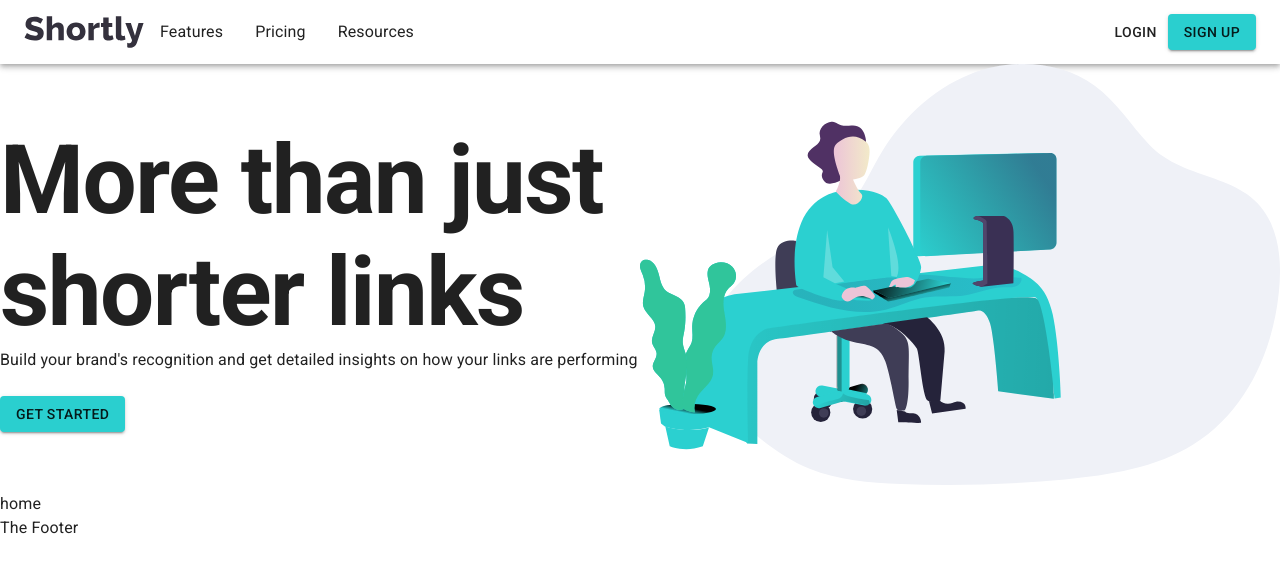
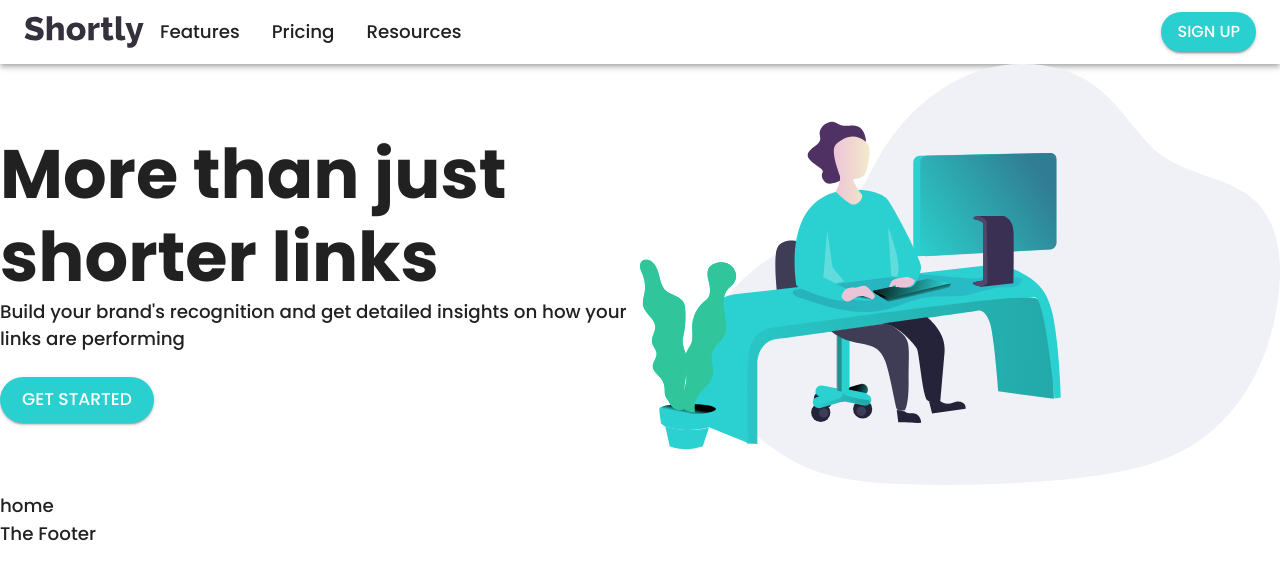
Before and after one commit to obayalhusein/avertra-short-links, a React (Create React App) app: page / in a window 1280 px wide. Shown: the top 580 px of the page. Built offline with nearby package versions, Linux system fonts and the light colour scheme.

Commit message:
add poppin font family / style typography and buttons

```diff
--- a/public/index.html
+++ b/public/index.html
@@ -10,7 +10,9 @@
     <link rel="manifest" href="%PUBLIC_URL%/manifest.json" />
 
     <!-- Fonts -->
-    <link rel="stylesheet" href="https://fonts.googleapis.com/css?family=Roboto:300,400,500,700&display=swap" />
+    <link rel="preconnect" href="https://fonts.googleapis.com">
+    <link rel="preconnect" href="https://fonts.gstatic.com" crossorigin>
+    <link href="https://fonts.googleapis.com/css2?family=Poppins:wght@500;700&display=swap" rel="stylesheet">
 
     <!-- Material UI icons -->
     <link rel="stylesheet" href="https://fonts.googleapis.com/icon?family=Material+Icons" />
--- a/src/components/sections/IntroSection.jsx
+++ b/src/components/sections/IntroSection.jsx
@@ -6,7 +6,7 @@
     <section>
       <Grid container alignItems="center">
         <Grid xs={6}>
-          <Typography variant="h1" component="h1">
+          <Typography variant="h2" component="h1">
             <Box fontWeight="fontWeightBold" component="span">
               More than just shorter links
             </Box>
@@ -16,7 +16,7 @@
             Build your brand's recognition and get detailed insights on how your links are performing
           </Typography>
 
-          <Button variant="contained" sx={{ mt: 3 }}>Get Started</Button>
+          <Button variant="contained" sx={{ mt: 3 }} size="large">Get Started</Button>
         </Grid>
         <Grid xs={6}>
           <img src="/images/illustrations/illustration-working.svg" />
--- a/src/themes/default.js
+++ b/src/themes/default.js
@@ -5,7 +5,25 @@
       primary: {
         main: '#2acfcf'
       }
-    }
+    },
+    typography: {
+      fontFamily: '"Poppins", sans-serif',
+      fontSize: 16,
+      fontWeightLight: 500,
+      fontWeightRegular: 500,
+      fontWeightMedium: 500,
+      fontWeightBold: 700,
+    },
+    components: {
+      MuiButton: {
+        styleOverrides: {
+          root: {
+            color: 'white',
+            borderRadius: 28,
+          },
+        },
+      },
+    },
 });
 
 export default Theme;
```
